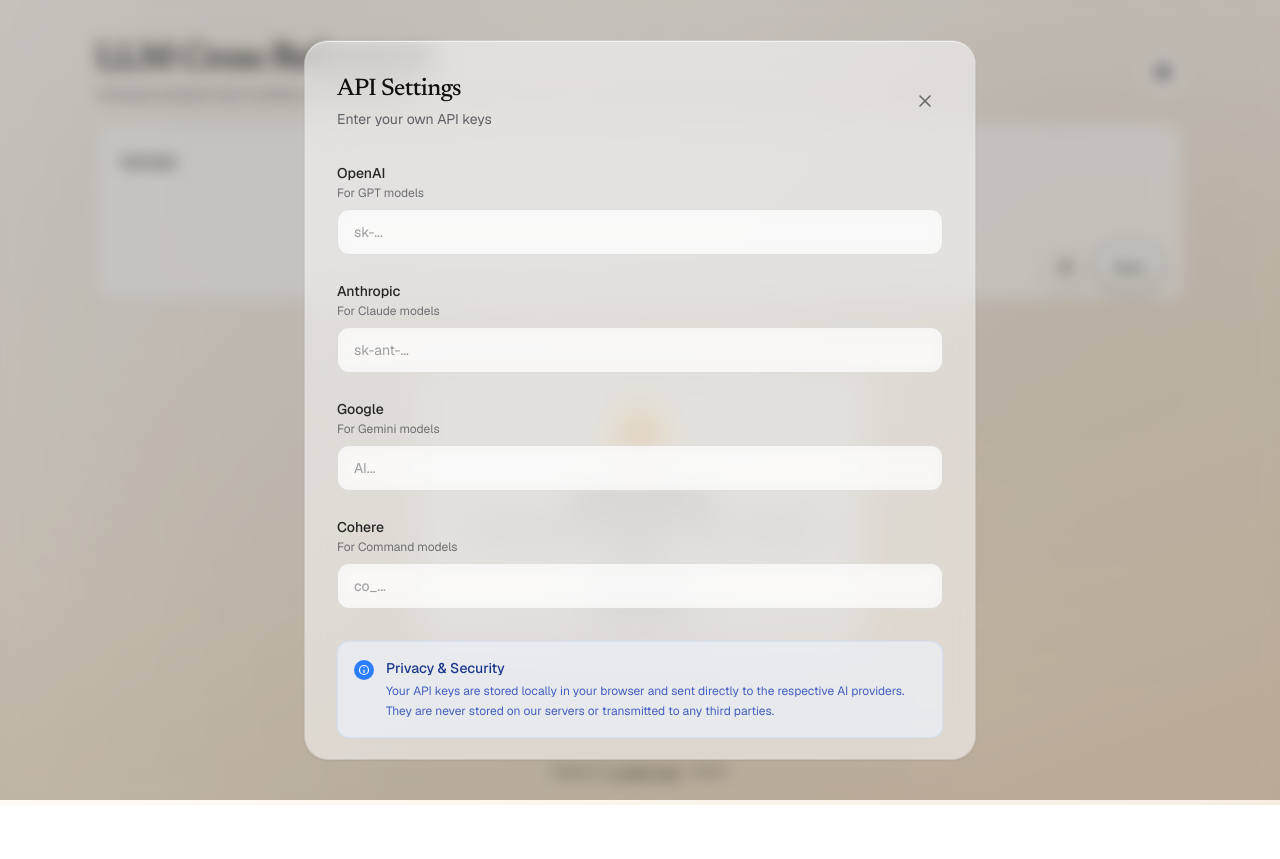
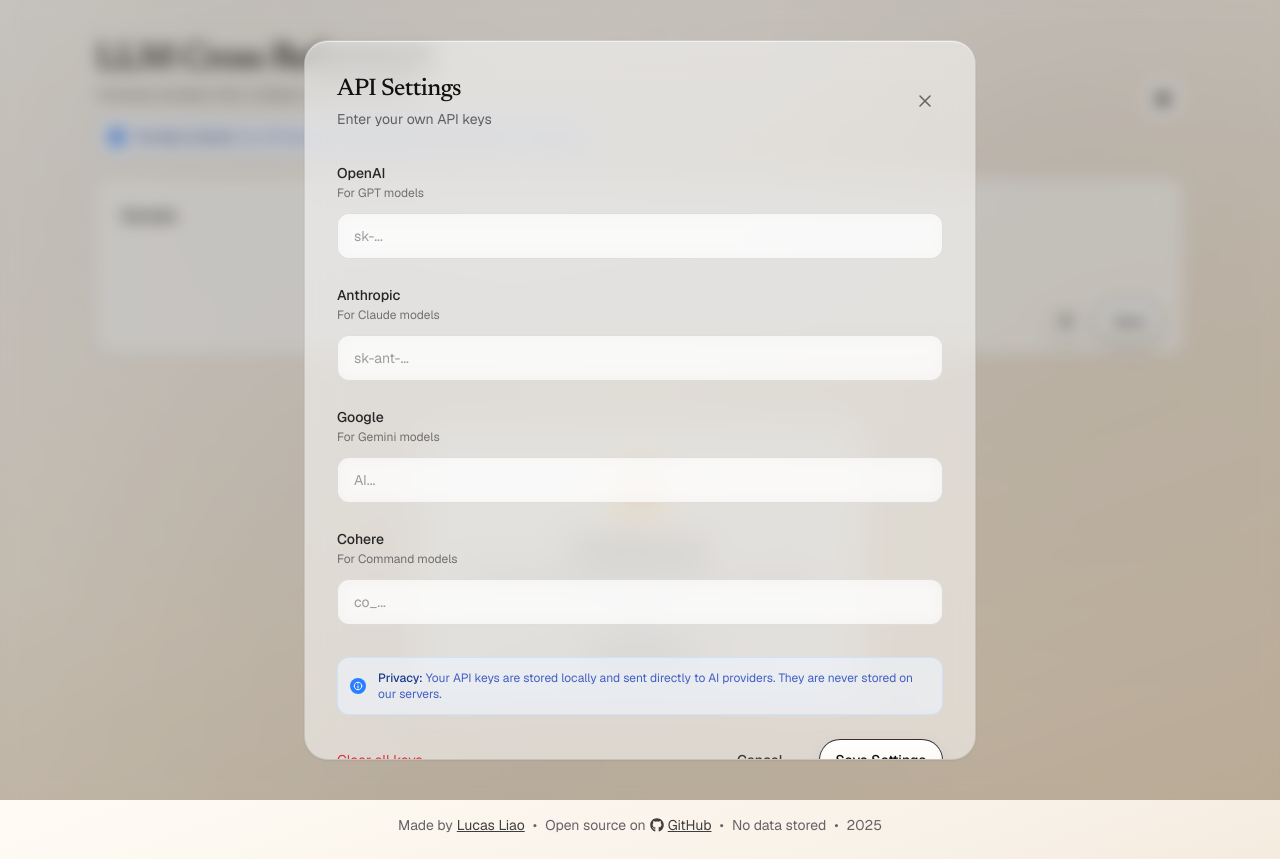
Before and after one commit to lucasliao0403/llm-cross-referencer, a Next.js app: page / in a window 1280 px wide. Both pictures are taken after typing "Sample" into the empty fields and a click on the button "Add API Keys". Before the commit the page ends 805 px from the top, so only its background shows below. Built offline with nearby package versions, Linux system fonts and the light colour scheme.

Commit message:
fix settings UI bug and add privacy note

```diff
--- a/src/app/globals.css
+++ b/src/app/globals.css
@@ -17,15 +17,18 @@
 }
 
 html {
-  min-height: 100%;
+  height: 100%;
   background: linear-gradient(160deg, #fffbf4 0%, #f8f1e8 30%, #f0e4d2 60%, #e8d5bb 100%);
   background-attachment: fixed;
+  background-repeat: no-repeat;
+  background-size: 100% 100%;
 }
 
 body {
-  min-height: 100%;
+  min-height: 100vh;
   color: #111111;
   font-family: var(--font-geist-sans), ui-sans-serif, system-ui, sans-serif;
+  overflow-x: hidden;
 }
 
 body::before {
@@ -68,4 +71,33 @@
   .chat-textarea {
     @apply border-0 rounded-xl p-3 transition-colors duration-200 outline-none focus:bg-white/55;
   }
+
+  .custom-scrollbar {
+    scrollbar-width: thin;
+    scrollbar-color: rgba(17, 17, 17, 0.2) transparent;
+  }
+
+  .custom-scrollbar::-webkit-scrollbar {
+    width: 8px;
+  }
+
+  .custom-scrollbar::-webkit-scrollbar-track {
+    background: transparent;
+    border-radius: 0 24px 24px 0;
+  }
+
+  .custom-scrollbar::-webkit-scrollbar-thumb {
+    background: rgba(17, 17, 17, 0.15);
+    border-radius: 4px;
+    border: 1px solid rgba(255, 255, 255, 0.3);
+  }
+
+  .custom-scrollbar::-webkit-scrollbar-thumb:hover {
+    background: rgba(17, 17, 17, 0.25);
+  }
+
+  .custom-scrollbar::-webkit-scrollbar-corner {
+    background: transparent;
+    border-radius: 0 0 24px 0;
+  }
 }
--- a/src/app/page.tsx
+++ b/src/app/page.tsx
@@ -6,6 +6,7 @@
 import remarkMath from "remark-math";
 import rehypeKatex from "rehype-katex";
 import { IoInformationCircle, IoSettings, IoStar } from "react-icons/io5";
+import { FaGithub } from "react-icons/fa";
 import { useApiKeys } from "../contexts/ApiKeysContext";
 import ApiKeysModal from "../components/ApiKeysModal";
 
@@ -252,7 +253,7 @@
   };
 
   return (
-    <div className="min-h-screen flex flex-col items-center">
+    <div className="min-h-screen flex flex-col items-center relative">
       <main className="w-full max-w-6xl px-4 sm:px-6 md:px-8 py-10 flex-1 flex flex-col gap-5">
         <div className="flex items-center justify-between">
           <div>
@@ -262,6 +263,18 @@
             <p className="text-sm text-ink-muted/80 mt-1">
               Compare answers from multiple LLMs in real time.
             </p>
+            <div className="bg-blue-50/60 border border-blue-200/60 rounded-xl p-3 mt-3">
+              <div className="flex items-center gap-3">
+                <div className="flex-shrink-0 w-4 h-4 rounded-full bg-blue-500 flex items-center justify-center">
+                  <svg width="10" height="10" viewBox="0 0 12 12" fill="none" className="text-white">
+                    <path d="M6 8.5V6M6 3.5H6.005M10.5 6C10.5 8.485 8.485 10.5 6 10.5C3.515 10.5 1.5 8.485 1.5 6C1.5 3.515 3.515 1.5 6 1.5C8.485 1.5 10.5 3.515 10.5 6Z" stroke="currentColor" strokeWidth="1.2" strokeLinecap="round"/>
+                  </svg>
+                </div>
+                <p className="text-xs text-blue-800/80 whitespace-nowrap">
+                  <span className="font-medium text-blue-900">No data is stored.</span> Your API keys are stored locally and sent directly to AI providers.
+                </p>
+              </div>
+            </div>
           </div>
 
           <div className="flex items-center gap-3">
@@ -485,8 +498,27 @@
         </div>
          )}
       </main>
-      <footer className="w-full max-w-6xl px-4 sm:px-6 md:px-8 py-6 text-sm text-ink-muted/80 text-center">
-        Made by <a href="https://x.com/liao_lucas" target="_blank" rel="noopener noreferrer" className="text-ink/80 hover:text-ink transition-colors underline">Lucas Liao</a> • 2025
+                   <footer className="w-full max-w-6xl px-4 sm:px-6 md:px-8 py-6 text-sm text-ink-muted/80 text-center">
+        <div className="flex items-center justify-center gap-2">
+          <div className="flex items-center gap-1">
+            <span>Made by</span>
+            <a href="https://x.com/liao_lucas" target="_blank" rel="noopener noreferrer" className="text-ink/80 hover:text-ink transition-colors underline">
+              Lucas Liao
+            </a>
+          </div>
+          <span>•</span>
+          <div className="flex items-center gap-1">
+            <span>Open source on</span>
+            <a href="https://github.com/lucasliao0403/llm-cross-referencer" target="_blank" rel="noopener noreferrer" className="text-ink/80 hover:text-ink transition-colors underline inline-flex items-center gap-1">
+              <FaGithub className="text-sm" />
+              GitHub
+            </a>
+          </div>
+          <span>•</span>
+          <span>No data stored</span>
+          <span>•</span>
+          <span>2025</span>
+        </div>
       </footer>
 
       <ApiKeysModal
--- a/src/components/ApiKeysModal.tsx
+++ b/src/components/ApiKeysModal.tsx
@@ -97,7 +97,7 @@
             transition={{ type: "spring", stiffness: 300, damping: 25 }}
             className="fixed inset-0 z-50 flex items-center justify-center p-4"
           >
-            <div className="glass rounded-3xl p-8 w-full max-w-2xl max-h-[90vh] overflow-y-auto">
+            <div className="glass rounded-3xl p-8 w-full max-w-2xl max-h-[90vh] overflow-y-auto custom-scrollbar">
               {/* Header */}
               <div className="flex items-center justify-between mb-8">
                 <div>
@@ -119,7 +119,7 @@
               {/* API Key Inputs */}
               <div className="space-y-6 mb-8">
                 {API_PROVIDERS.map(({ key, label, placeholder, description, color }) => (
-                  <div key={key} className="space-y-2">
+                  <div key={key} className="space-y-3">
                     <div className="flex items-center justify-between">
                       <div>
                         <label className="text-sm font-medium text-ink/90">{label}</label>
@@ -141,14 +141,14 @@
                         value={localKeys[key]}
                         onChange={(e) => setLocalKeys(prev => ({ ...prev, [key]: e.target.value }))}
                         placeholder={placeholder}
-                        className="w-full px-4 py-3 rounded-xl border border-card-border bg-white/60 backdrop-blur-sm placeholder:text-ink-muted/50 text-sm focus:outline-none focus:ring-2 focus:ring-black/10 focus:border-black/20 transition-all"
+                        className="w-full px-4 py-3 pr-12 rounded-xl border border-card-border bg-white/60 backdrop-blur-sm placeholder:text-ink-muted/50 text-sm focus:outline-none focus:ring-2 focus:ring-black/10 focus:border-black/20 transition-all font-mono"
                       />
 
                       {localKeys[key] && (
                         <button
                           type="button"
                           onClick={() => toggleShowKey(key)}
-                          className="absolute right-3 top-1/2 -translate-y-1/2 p-1 rounded hover:bg-black/5 transition-colors"
+                          className="absolute right-3 top-1/2 -translate-y-1/2 p-1 rounded hover:bg-black/5 transition-colors z-10"
                         >
                           {showKeys[key] ? (
                             <svg width="16" height="16" viewBox="0 0 16 16" fill="none" className="text-ink/60">
@@ -165,31 +165,21 @@
                         </button>
                       )}
                     </div>
-
-                    {localKeys[key] && !showKeys[key] && (
-                      <div className="text-xs text-ink-muted/60 font-mono">
-                        Key: {maskKey(localKeys[key])}
-                      </div>
-                    )}
                   </div>
                 ))}
               </div>
 
               {/* Privacy Notice */}
-              <div className="bg-blue-50/60 border border-blue-200/60 rounded-xl p-4 mb-6">
-                <div className="flex items-start gap-3">
-                  <div className="flex-shrink-0 w-5 h-5 rounded-full bg-blue-500 flex items-center justify-center mt-0.5">
-                    <svg width="12" height="12" viewBox="0 0 12 12" fill="none" className="text-white">
+              <div className="bg-blue-50/60 border border-blue-200/60 rounded-xl p-3 mb-6">
+                <div className="flex items-center gap-3">
+                  <div className="flex-shrink-0 w-4 h-4 rounded-full bg-blue-500 flex items-center justify-center">
+                    <svg width="10" height="10" viewBox="0 0 12 12" fill="none" className="text-white">
                       <path d="M6 8.5V6M6 3.5H6.005M10.5 6C10.5 8.485 8.485 10.5 6 10.5C3.515 10.5 1.5 8.485 1.5 6C1.5 3.515 3.515 1.5 6 1.5C8.485 1.5 10.5 3.515 10.5 6Z" stroke="currentColor" strokeWidth="1.2" strokeLinecap="round"/>
                     </svg>
                   </div>
-                  <div>
-                    <h4 className="text-sm font-medium text-blue-900 mb-1">Privacy & Security</h4>
-                    <p className="text-xs text-blue-800/80 leading-relaxed">
-                      Your API keys are stored locally in your browser and sent directly to the respective AI providers.
-                      They are never stored on our servers or transmitted to any third parties.
-                    </p>
-                  </div>
+                  <p className="text-xs text-blue-800/80">
+                    <span className="font-medium text-blue-900">Privacy:</span> Your API keys are stored locally and sent directly to AI providers. They are never stored on our servers.
+                  </p>
                 </div>
               </div>
 
```
